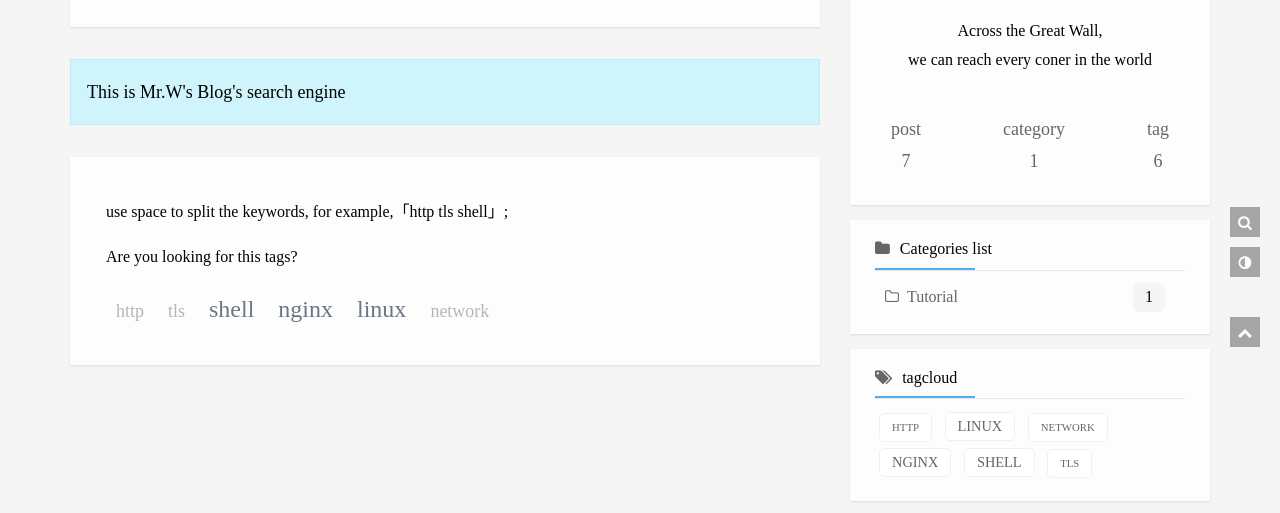
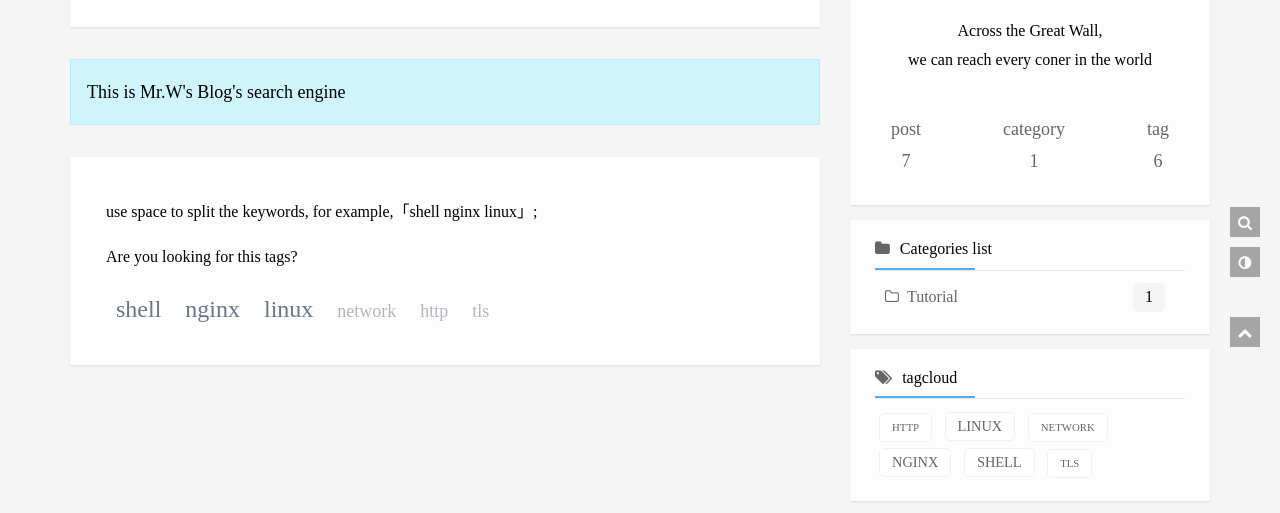
Before and after one commit to gdmrw/gdmrw.github.io, a plain HTML site: page search/index.html in a window 1280 px wide. Shown: the part 503-1016 px from the top of the page. Drawn offline with Linux system fonts and the light colour scheme; a script that the page names is missing.

Commit message:
Site updated: 2022-11-25 17:46:01

```diff
--- a/search/index.html
+++ b/search/index.html
@@ -178,10 +178,10 @@
 <div id="result-posts">
     <div class="kratos-hentry kratos-post-inner clearfix">
         <div class="kratos-post-content">
-            <p>use space to split the keywords, for example,「http tls shell」;</p>
+            <p>use space to split the keywords, for example,「shell nginx linux」;</p>
             <p>Are you looking for this tags?</p>
             <p class="search-demo-tags">
-                <a href="/tags/http/" style="font-size: 18px; color: #b2b7be">http</a> <a href="/tags/tls/" style="font-size: 18px; color: #b2b7be">tls</a> <a href="/tags/shell/" style="font-size: 24px; color: #6c7588">shell</a> <a href="/tags/nginx/" style="font-size: 24px; color: #6c7588">nginx</a> <a href="/tags/linux/" style="font-size: 24px; color: #6c7588">linux</a> <a href="/tags/network/" style="font-size: 18px; color: #b2b7be">network</a>
+                <a href="/tags/shell/" style="font-size: 24px; color: #6c7588">shell</a> <a href="/tags/nginx/" style="font-size: 24px; color: #6c7588">nginx</a> <a href="/tags/linux/" style="font-size: 24px; color: #6c7588">linux</a> <a href="/tags/network/" style="font-size: 18px; color: #b2b7be">network</a> <a href="/tags/http/" style="font-size: 18px; color: #b2b7be">http</a> <a href="/tags/tls/" style="font-size: 18px; color: #b2b7be">tls</a>
             </p>
         </div>
     </div>
```
Also changed, not shown: vendors/font-awesome@4.7.0/README.html (+1 -1 lines).
